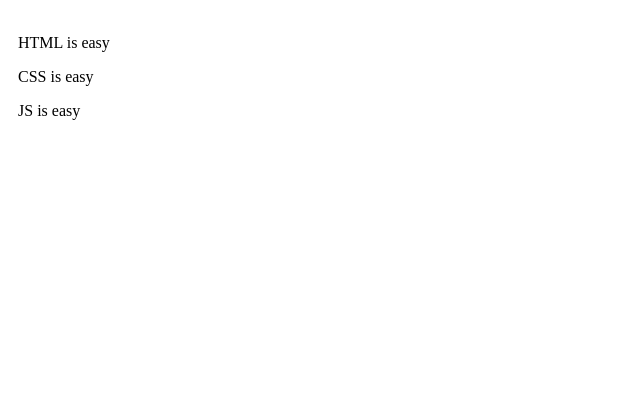
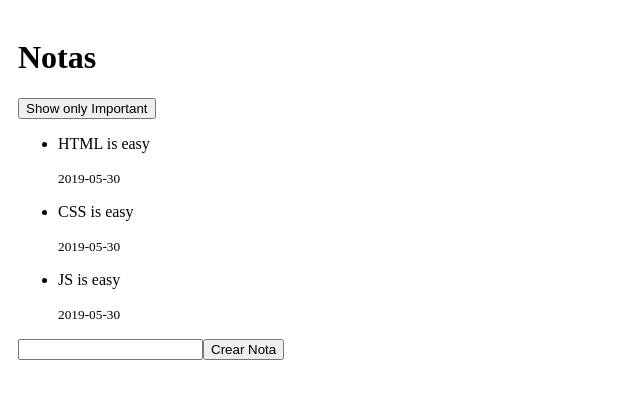
Before and after one commit to ForeverMikk/Bootcamp-midudev, a React (Create React App) app: page / in a window 1280 px wide. Shown: the top 398 px of the page, without its empty margins (0-640 px from the left). Built offline with nearby package versions, Linux system fonts and the light colour scheme.

Commit message:
Last update of the React Bootcamp ofmidudev

```diff
--- a/src/App.js
+++ b/src/App.js
@@ -1,50 +1,62 @@
-import React from "react";
+import React, { useState } from "react";
 
-const notes = [
-  {
-    id: 1,
-    content: "HTML is easy",
-    date: "2019-05-30",
-    important: true,
-  },
-  {
-    id: 2,
-    content: "CSS is easy",
-    date: "2019-05-30",
-    important: true,
-  },
-  {
-    id: 3,
-    content: "JS is easy",
-    date: "2019-05-30",
-    important: true,
-  },
-];
+//Asi se exporta un Modulo Nombrado
+import { Note } from "./Note";
 
-// const notes = [];
+export default function App(props) {
+  const [notes, setNotes] = useState(props.notes);
+  const [newNote, setNewNote] = useState("");
+  const [showAll, setShowAll] = useState(true);
 
-export default function App() {
+  const handleChange = (event) => {
+    setNewNote(event.target.value);
+  };
+
+  const handleSumbit = (event) => {
+    event.preventDefault();
+
+    console.log("crear Nota");
+    const noteToAddToState = {
+      id: notes.length + 1,
+      content: newNote,
+      date: new Date().toISOString(),
+      important: Math.random() < 0.5,
+    };
+
+    setNotes([...notes, noteToAddToState]);
+    // setNotes(notes.concat(noteToAddToState));
+    setNewNote("");
+  };
+
+  const handleShowAll = () => {
+    setShowAll(!showAll);
+  };
+
   return (
-    // <div>
-    //   {notes.map(note => {
-    //     return (
-    //       <p>
-    //         <strong>{note.id}</strong>
-    //         {note.content}
-    //       </p>
-    //     );
-    //   })}
-    // </div>
+    <div>
+      <h1>Notas</h1>
+      <button onClick={handleShowAll}>
+        {showAll ? "Show only Important" : "ShowAll"}
+      </button>
 
-    <div>
-      {notes.map((note) => (
-        <div key={note.id}>
-          <p>{note.content}</p>
-          <small>
-            <time></time>
-          </small>
-        </div>
-      ))}
+      <ul>
+        {notes
+          .filter((note) => {
+            if (showAll) return true;
+            return note.important === true;
+          })
+          .map((note) => (
+            // Cuando se renderisa una lista de elementos se debe crear una "key"
+            // y tener un identificador unico
+            // En este casi se utiliza el id de los objetos
+            <Note key={note.id} {...note} />
+          ))}
+      </ul>
+
+      <form onSubmit={handleSumbit}>
+        <input type="text" onChange={handleChange} value={newNote} />
+        <button> Crear Nota</button>
+      </form>
     </div>
   );
 }
--- /dev/null
+++ b/src/Note.js
@@ -0,0 +1,15 @@
+export const Note = (props) => {
+  // DEbugeando las props de React Facilmente
+  const { content, date } = props;
+
+  return (
+    <li>
+      <p>{content}</p>
+      <small>
+        <time>{date}</time>
+      </small>
+    </li>
+  );
+};
+
+// export default Note;
--- a/src/index.js
+++ b/src/index.js
@@ -3,6 +3,27 @@ import ReactDOM from "react-dom";
 import "./index.css";
 import App from "./App";
 
+const notes = [
+  {
+    id: 1,
+    content: "HTML is easy",
+    date: "2019-05-30",
+    important: true,
+  },
+  {
+    id: 2,
+    content: "CSS is easy",
+    date: "2019-05-30",
+    important: false,
+  },
+  {
+    id: 3,
+    content: "JS is easy",
+    date: "2019-05-30",
+    important: true,
+  },
+];
+
 const rootElement = document.getElementById("root");
 
-ReactDOM.render(<App />, rootElement);
+ReactDOM.render(<App notes={notes} />, rootElement);
```
